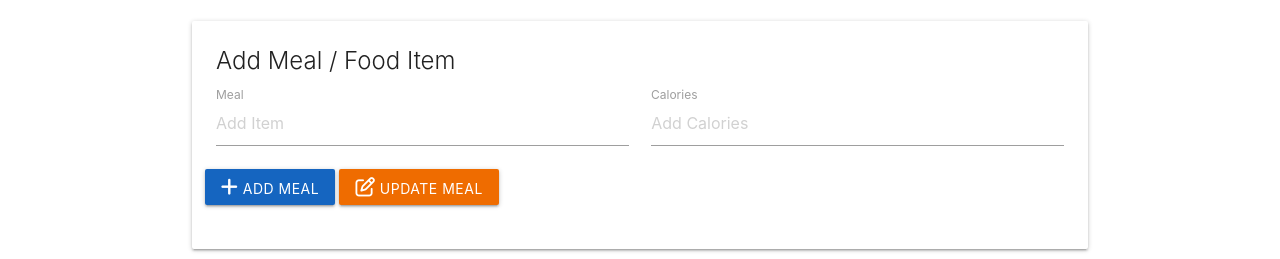
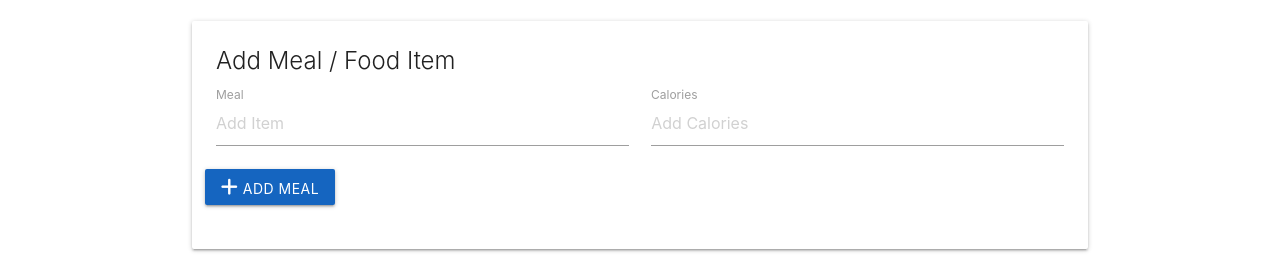
Before and after one commit to AngelikaGlaser/Calory_tracer, a plain HTML site: page materialize/index.html in a window 1280 px wide. Shown: the part 73-332 px from the top of the page. Drawn offline with Linux system fonts and the light colour scheme.

Commit message:
Updated data on UI and LS - correct

```diff
--- a/materialize/index.html
+++ b/materialize/index.html
@@ -39,7 +39,7 @@
                             <label for="item-calories">Calories</label>
                         </div>
                         <button class="add-btn btn blue darken-3"><i class="fa fa-plus"></i>  Add Meal</button>
-                        <button class="update-btn btn orange darken-3"><i class="fa fa-pencil-square-o"></i> Update Meal</button>
+                        <button class="update-btn btn orange darken-3" style="display: none"><i class="fa fa-pencil-square-o"></i> Update Meal</button>
                     </div>
                 </form>
             </div>
```
